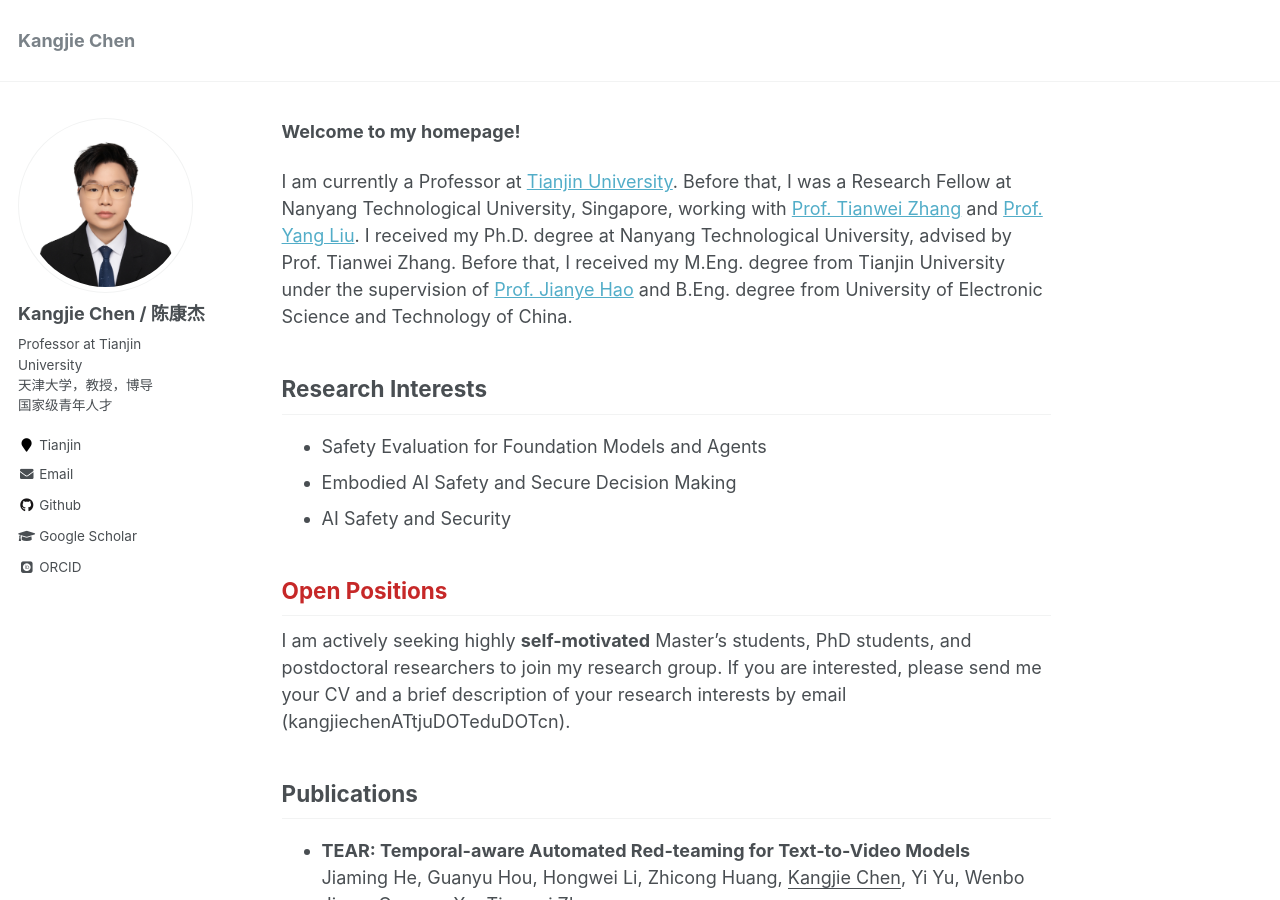
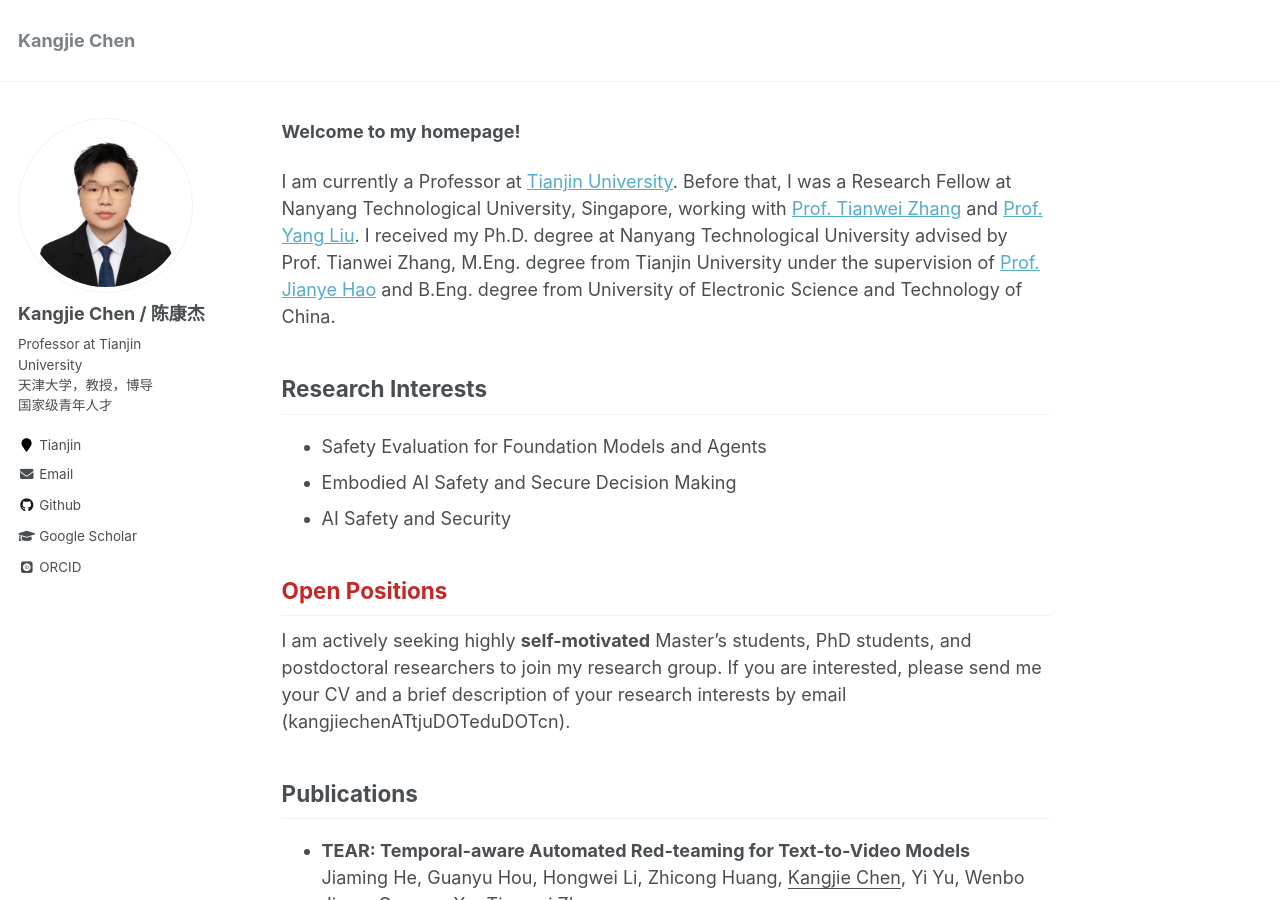
Before and after one commit to kangjie-chen/kangjie-chen.github.io, a Jekyll site: the page built from _pages/about.md, in a window 1280 px wide and 900 px high. Built offline with Jekyll 4.4.1, drawn with Linux system fonts in a browser that asks for light colours; some web fonts are replaced.

Commit message:
Update about.md

```diff
--- a/_pages/about.md
+++ b/_pages/about.md
@@ -11,7 +11,7 @@ redirect_from:
 <span style="font-size:large;font-weight:bold;"> Welcome to my homepage! </span>
 <br/>
 
-I am currently a Professor at [Tianjin University](https://cse.tju.edu.cn/). Before that, I was a Research Fellow at Nanyang Technological University, Singapore, working with [Prof. Tianwei Zhang](https://personal.ntu.edu.sg/tianwei.zhang/index.html) and [Prof. Yang Liu](https://personal.ntu.edu.sg/yangliu/). I received my Ph.D. degree at Nanyang Technological University, advised by Prof. Tianwei Zhang. Before that, I received my M.Eng. degree from Tianjin University under the supervision of [Prof. Jianye Hao](http://www.icdai.org/jianye.html) and B.Eng. degree from University of Electronic Science and Technology of China.
+I am currently a Professor at [Tianjin University](https://cse.tju.edu.cn/). Before that, I was a Research Fellow at Nanyang Technological University, Singapore, working with [Prof. Tianwei Zhang](https://personal.ntu.edu.sg/tianwei.zhang/index.html) and [Prof. Yang Liu](https://personal.ntu.edu.sg/yangliu/). I received my Ph.D. degree at Nanyang Technological University advised by Prof. Tianwei Zhang, M.Eng. degree from Tianjin University under the supervision of [Prof. Jianye Hao](http://www.icdai.org/jianye.html) and B.Eng. degree from University of Electronic Science and Technology of China.
 
 ## Research Interests
 - Safety Evaluation for Foundation Models and Agents
```
